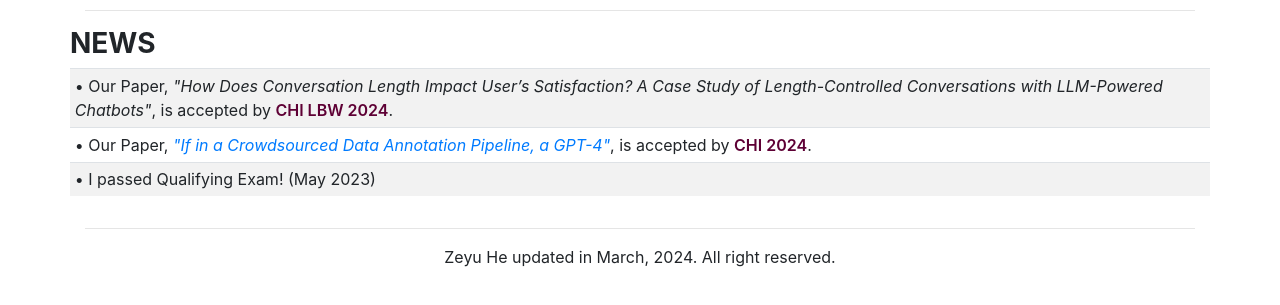
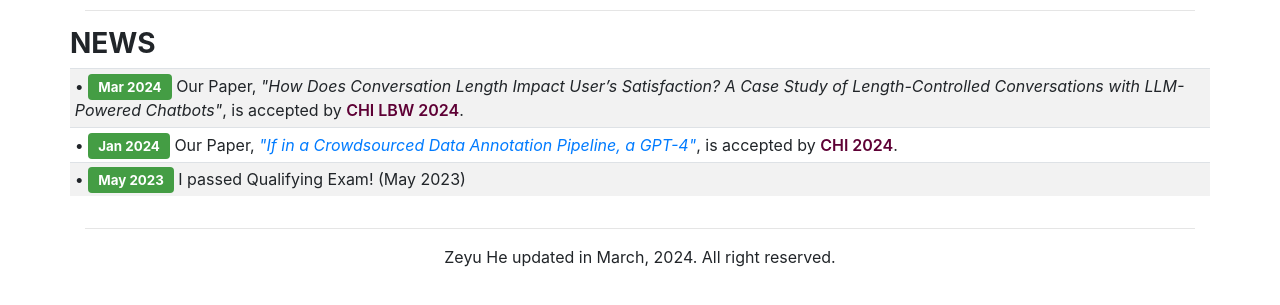
Before and after one commit to StevenHe918/StevenHe918.github.io, a plain HTML site: page index.html in a window 1280 px wide. Shown: the part 447-752 px from the top of the page. Drawn offline with nearby package versions, Linux system fonts and the light colour scheme.

Commit message:
add news date

```diff
--- a/index.html
+++ b/index.html
@@ -136,17 +136,17 @@
             <table class="table table-striped table-sm">
                 <tr>
                     <td>
-                        &bull; Our Paper, <a style="font-style: italic;">"How Does Conversation Length Impact User’s Satisfaction? A Case Study of Length-Controlled Conversations with LLM-Powered Chatbots"</a>, is accepted by <publisher>CHI LBW 2024</publisher>.
+                        &bull; <span class="label label-success">Mar 2024</span> Our Paper, <a style="font-style: italic;">"How Does Conversation Length Impact User’s Satisfaction? A Case Study of Length-Controlled Conversations with LLM-Powered Chatbots"</a>, is accepted by <publisher>CHI LBW 2024</publisher>.
                     </td>
                 </tr>
                 <tr>
                     <td>
-                        &bull; Our Paper, <a href="https://arxiv.org/abs/2402.16795" target="_blank" rel="noopener noreferrer" style="font-style: italic;">"If in a Crowdsourced Data Annotation Pipeline, a GPT-4"</a>, is accepted by <publisher>CHI 2024</publisher>.
+                        &bull; <span class="label label-success">Jan 2024</span> Our Paper, <a href="https://arxiv.org/abs/2402.16795" target="_blank" rel="noopener noreferrer" style="font-style: italic;">"If in a Crowdsourced Data Annotation Pipeline, a GPT-4"</a>, is accepted by <publisher>CHI 2024</publisher>.
                     </td>
                 </tr>
                 <tr>
                     <td>
-                        &bull; I passed Qualifying Exam! (May 2023)
+                        &bull; <span class="label label-success">May 2023</span> I passed Qualifying Exam! (May 2023)
                     </td>
                 </tr>
             </table>
--- a/static/style.css
+++ b/static/style.css
@@ -38,3 +38,12 @@ publisher {
 publisher:hover {
     color: #A77390;
 }
+
+.label-success {
+    background-color: #449d44;
+    color: white;
+    font-size: 10pt;
+    font-weight: bold;
+    padding: 5px 10px;
+    border-radius: 4px;
+}
```
